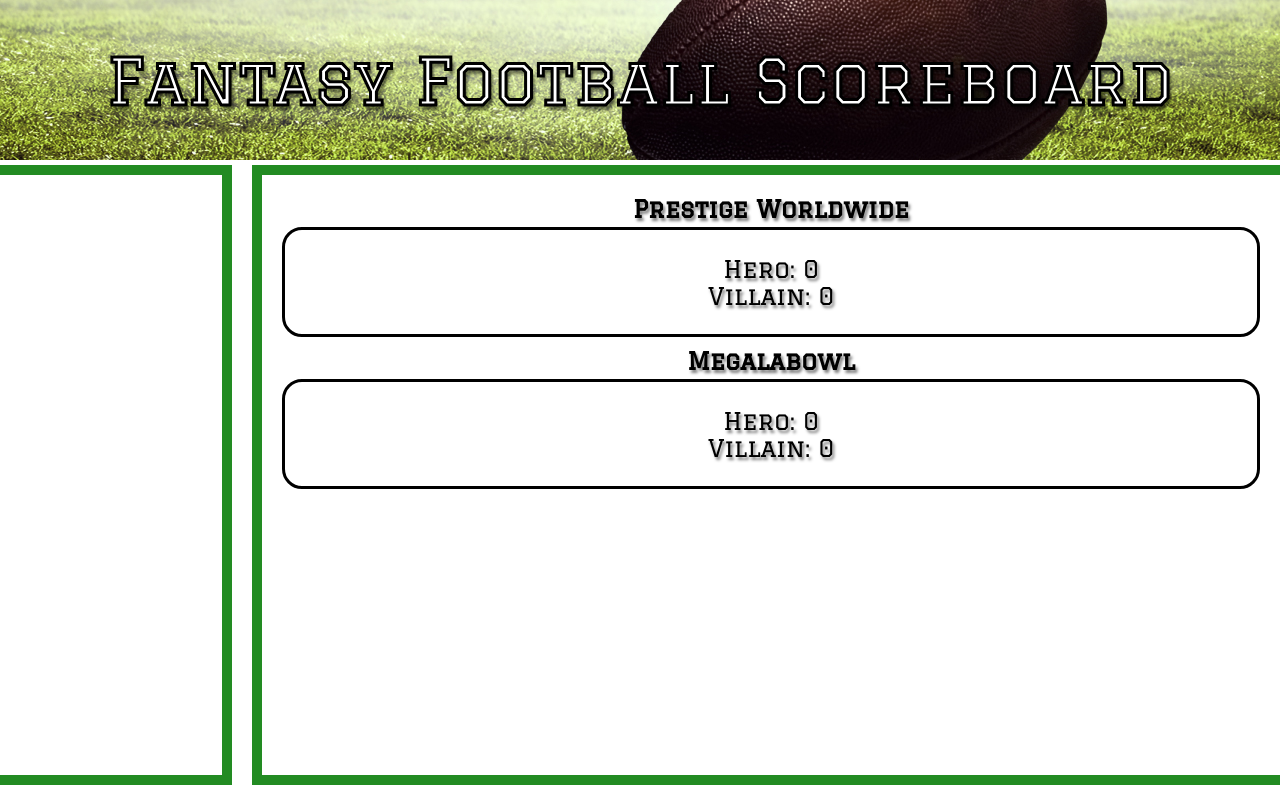
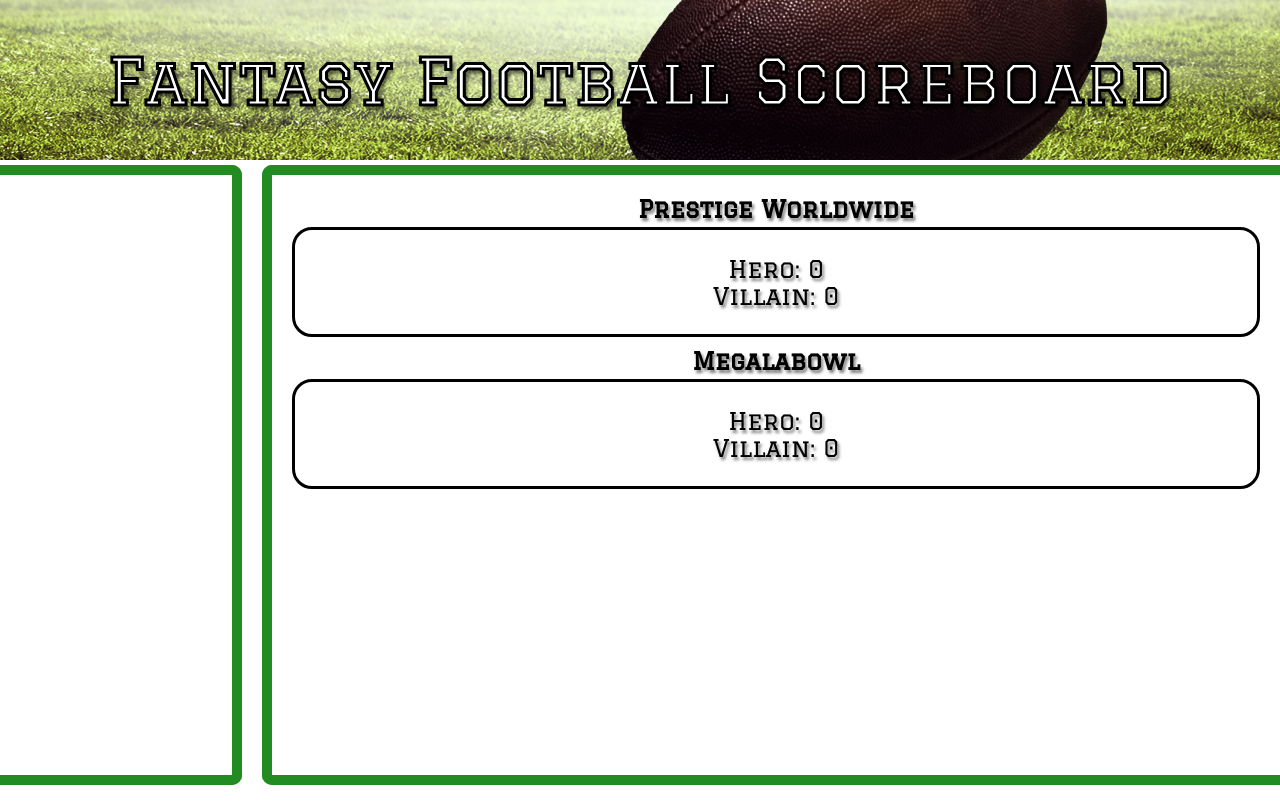
Before and after one commit to SeanMPower/FantasyScoreboard, a React (Create React App) app: page / in a window 1280 px wide. Built offline with nearby package versions, Linux system fonts and the light colour scheme; no server answers; a web font is replaced by a local one.

Commit message:
border radius added to sidebar and matchup card container

```diff
--- a/src/components/MatchupContainer/MatchupContainer.scss
+++ b/src/components/MatchupContainer/MatchupContainer.scss
@@ -6,6 +6,7 @@
     display: flex;
     flex-direction: column;
     border: forestgreen 10px solid;
+    border-radius: 10px 0 0 10px;
     border-right: 0;
     color: black;
     font-size: 3rem;
--- a/src/components/Sidebar/Sidebar.scss
+++ b/src/components/Sidebar/Sidebar.scss
@@ -3,10 +3,11 @@
     width: auto;
     min-height: calc(85vh - 120px);
     height: fit-content;
-    margin: 5px 10px 16px -10px;
+    margin: 5px 10px 16px 0px;
     display: flex;
     flex-direction: column;
     border: forestgreen 10px solid;
+    border-radius: 0 10px 10px 0;
     border-left: 0;
     color: black;
     font-size: 3rem;
```
